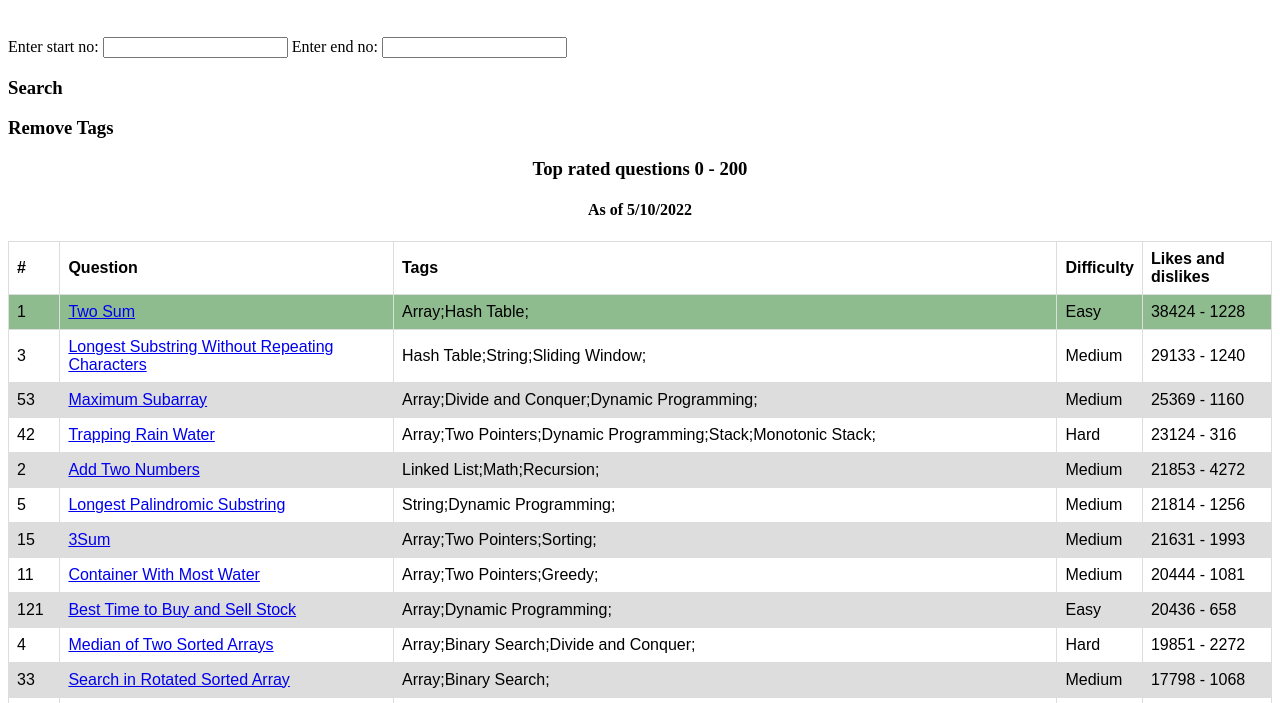
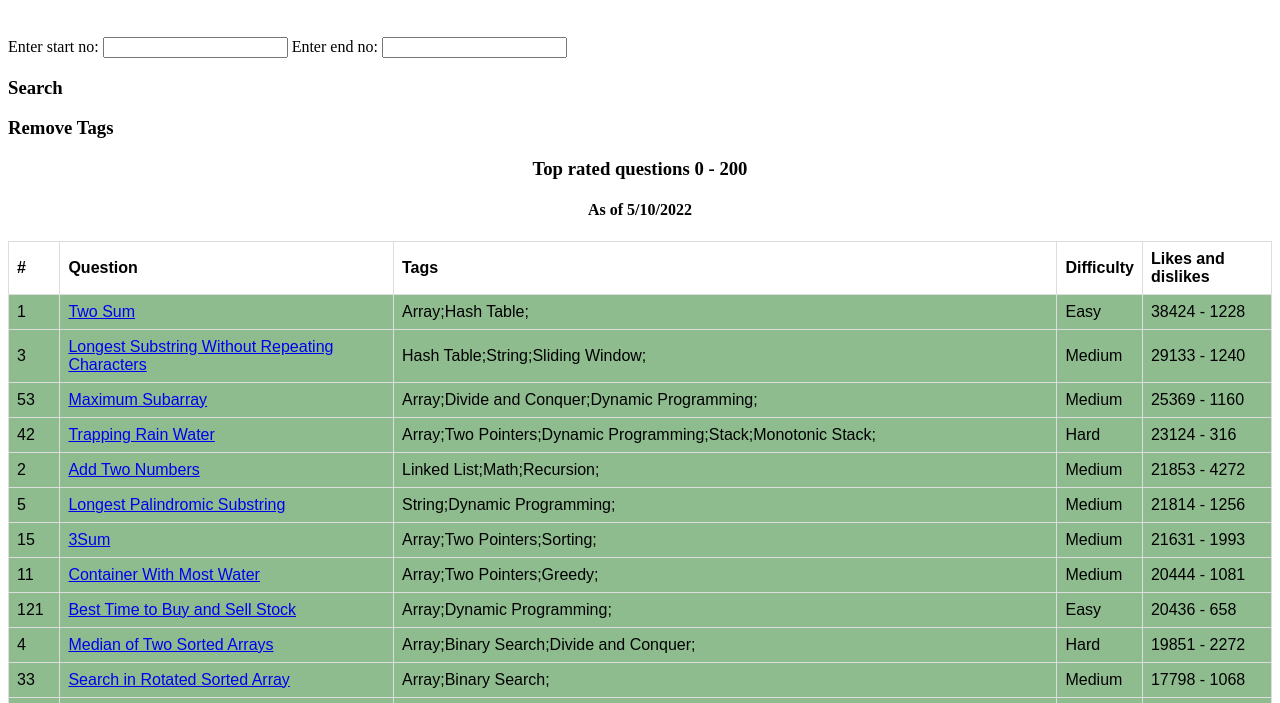
Before and after one commit to 09sachin/leetcode, a plain HTML site: page index.html in a window 1280 px wide. Shown: the part 79-782 px from the top of the page. Drawn offline with nearby package versions, Linux system fonts and the light colour scheme; no server answers.

Commit message:
Add files via upload

```diff
--- a/index.html
+++ b/index.html
@@ -91,7 +91,7 @@ var set1 = new Set();
 set1.add(1);
 
 async function funcRequest(url){
- await fetch(url).then((response) => {
+ await fetch(url, { mode: 'no-cors'}).then((response) => {
       return response.json(); // data into json
     }).then((data) => {
        var arr = data['stat_status_pairs'];
@@ -103,8 +103,428 @@ async function funcRequest(url){
     });
 }
 
+var sss = [
+    2412,
+    2416,
+    2415,
+    2414,
+    2413,
+    2365,
+    2397,
+    2396,
+    2395,
+    2366,
+    2398,
+    2364,
+    2363,
+    2316,
+    2315,
+    2319,
+    2108,
+    1996,
+    1971,
+    2007,
+    2006,
+    1985,
+    1984,
+    1992,
+    1926,
+    1905,
+    1898,
+    1894,
+    1870,
+    1838,
+    1818,
+    1791,
+    1770,
+    1760,
+    1712,
+    1710,
+    1696,
+    1695,
+    1689,
+    1680,
+    1679,
+    1663,
+    1658,
+    1647,
+    1642,
+    1578,
+    1567,
+    1552,
+    1547,
+    1512,
+    1498,
+    1508,
+    1482,
+    1480,
+    1473,
+    1465,
+    1457,
+    1463,
+    1461,
+    1443,
+    1448,
+    1423,
+    1383,
+    1354,
+    1337,
+    1359,
+    1358,
+    1357,
+    1356,
+    1332,
+    1345,
+    1342,
+    1292,
+    1283,
+    1275,
+    1268,
+    1262,
+    1260,
+    1254,
+    1218,
+    1209,
+    2080,
+    1155,
+    1143,
+    1137,
+    1094,
+    1074,
+    1048,
+    1046,
+    1041,
+    1160,
+    1029,
+    1026,
+    1027,
+    1022,
+    1021,
+    1020,
+    1014,
+    1010,
+    1009,
+    1007,
+    1004,
+    997,
+    991,
+    990,
+    987,
+    985,
+    981,
+    978,
+    977,
+    509,
+    968,
+    967,
+    948,
+    939,
+    937,
+    931,
+    923,
+    918,
+    917,
+    916,
+    911,
+    907,
+    901,
+    897,
+    894,
+    890,
+    877,
+    876,
+    875,
+    867,
+    858,
+    853,
+    852,
+    849,
+    838,
+    622,
+    830,
+    826,
+    820,
+    814,
+    811,
+    706,
+    792,
+    704,
+    703,
+    701,
+    700,
+    769,
+    768,
+    559,
+    764,
+    763,
+    429,
+    746,
+    745,
+    740,
+    739,
+    733,
+    729,
+    718,
+    714,
+    713,
+    712,
+    695,
+    682,
+    680,
+    673,
+    669,
+    665,
+    658,
+    654,
+    647,
+    646,
+    637,
+    630,
+    629,
+    617,
+    611,
+    609,
+    606,
+    605,
+    583,
+    581,
+    576,
+    572,
+    567,
+    560,
+    557,
+    547,
+    543,
+    540,
+    538,
+    1721,
+    518,
+    516,
+    515,
+    506,
+    503,
+    502,
+    494,
+    486,
+    474,
+    473,
+    472,
+    467,
+    462,
+    456,
+    452,
+    451,
+    438,
+    437,
+    436,
+    435,
+    417,
+    416,
+    415,
+    409,
+    406,
+    404,
+    402,
+    393,
+    392,
+    386,
+    382,
+    378,
+    377,
+    376,
+    363,
+    355,
+    354,
+    347,
+    344,
+    336,
+    334,
+    329,
+    322,
+    319,
+    318,
+    316,
+    315,
+    312,
+    309,
+    307,
+    304,
+    300,
+    299,
+    290,
+    289,
+    287,
+    279,
+    278,
+    275,
+    268,
+    257,
+    242,
+    240,
+    238,
+    237,
+    236,
+    235,
+    234,
+    230,
+    226,
+    222,
+    221,
+    220,
+    219,
+    218,
+    217,
+    215,
+    213,
+    211,
+    210,
+    209,
+    208,
+    207,
+    206,
+    205,
+    202,
+    201,
+    200,
+    199,
+    198,
+    191,
+    190,
+    189,
+    188,
+    179,
+    174,
+    173,
+    169,
+    167,
+    162,
+    160,
+    155,
+    154,
+    153,
+    152,
+    148,
+    146,
+    145,
+    143,
+    142,
+    141,
+    140,
+    139,
+    138,
+    136,
+    135,
+    134,
+    133,
+    132,
+    131,
+    130,
+    128,
+    127,
+    125,
+    124,
+    123,
+    122,
+    121,
+    120,
+    118,
+    117,
+    116,
+    115,
+    114,
+    113,
+    112,
+    111,
+    110,
+    108,
+    107,
+    105,
+    104,
+    103,
+    102,
+    101,
+    100,
+    99,
+    98,
+    97,
+    96,
+    95,
+    94,
+    92,
+    91,
+    88,
+    86,
+    85,
+    84,
+    82,
+    81,
+    79,
+    78,
+    76,
+    75,
+    74,
+    73,
+    72,
+    70,
+    67,
+    64,
+    63,
+    62,
+    59,
+    57,
+    56,
+    55,
+    54,
+    53,
+    52,
+    51,
+    50,
+    49,
+    48,
+    46,
+    45,
+    44,
+    42,
+    41,
+    40,
+    39,
+    38,
+    37,
+    36,
+    35,
+    34,
+    33,
+    32,
+    31,
+    29,
+    28,
+    26,
+    24,
+    23,
+    22,
+    21,
+    20,
+    19,
+    17,
+    15,
+    14,
+    11,
+    10,
+    8,
+    5,
+    4,
+    3,
+    2,
+    1
+]
+
+
 const url = "https://leetcode.com/api/problems/algorithms/";
-funcRequest(url);
+//funcRequest(url);
+
+for(let i=0; i<sss.length; i++){
+	set1.add(parseInt(sss[i]));
+}
 
 var n = algo.length;
 var table = " <tr><th>#</th><th>Question</th><th class='tag'>Tags</th><th>Difficulty</th><th>Likes and dislikes</th></tr>";
```
